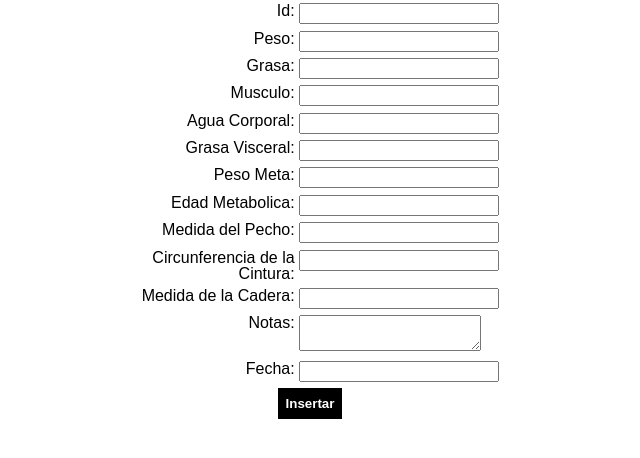
After one commit to amirghin/EEPG, a PHP site: page /f_controles.php in a window 1280 px wide. The commit adds this page. Shown: the top 458 px of the page, without its empty margins (330-970 px from the left). Run offline with PHP 8.4, Linux system fonts and the light colour scheme.

Commit message:
Form Controles, Cambios Form Pacientes

```diff
--- /dev/null
+++ b/f_controles.php
@@ -0,0 +1,78 @@
+
+<!DOCTYPE html>
+<html>
+<head>
+	<meta charset="utf-8">
+	<title>Nutrivital - Controles</title>
+    <link rel="stylesheet" type="text/css" href="css/estilos.css">
+	<script src="js/jquery-2.1.3.min.js"></script>
+	<script src="js/main.js"></script>
+</head>
+
+<body>
+	<section class="estilos_form">
+		<form method="POST" enctype="multipart/form-data" action="">
+			<fieldset class="controles">
+				<div class="filas">
+			    	<label for="lblId">Id: </label>
+			    	<input type="text" name="txtId">
+				</div>
+				<div class="filas">
+			    	<label for="lblPeso">Peso: </label>
+			    	<input type="text" name="txtPeso">
+			    </div>
+				<div class="filas">
+					<label for="lblGrasa">Grasa:</label>
+					<input type="text" name="txtGrasa">
+				</div>
+				<div class="filas">
+					<label for="lblMusculo">Musculo:</label>
+					<input type="text" name="txtMusculo">
+				</div>
+				<div class="filas">
+					<label for="lblAguaCorporal">Agua Corporal:</label>
+					<input type="text" name="txtAguaCorporal">
+				</div>
+				<div class="filas">
+					<label for="lblGrasaVisceral">Grasa Visceral:</label>
+					<input type="text" name="txtGrasaVisceral">
+				</div>
+				<div class="filas">
+					<label for="lblPesoMeta">Peso Meta:</label>
+					<input type="text" name="txtPesoMeta">
+				</div>
+				<div class="filas">
+					<label for="lblEdadMetabolica">Edad Metabolica:</label>
+					<input type="text" name="txtEdadmetabolica">
+				</div>
+				<div class="filas">
+					<label for="lblMedidaPecho">Medida del Pecho:</label>
+					<input type="text" name="txtMedidaPecho">
+				</div>
+				<div class="filas">
+					<label for="lblCircCintura">Circunferencia de la Cintura:</label>
+					<input type="text" name="txtCircCintura">
+				</div>
+				<div class="filas">
+					<label for="lblMedidaCadera">Medida de la Cadera:</label>
+					<input type="text" name="txtMedidaCadera">
+				</div>
+				<div class="filas">
+					<label for="lblNotas">Notas:</label>
+					<textarea name="txtNotes"></textarea>
+				</div>
+				<div class="filas">
+					<label for="lblFecha">Fecha:</label>
+					<input type="text" name="txtFecha">
+				</div>
+
+				<div class="filas">
+			    	<input type="button" value="Insertar" class="button" id="crear_peliculas">
+			    	<input type="hidden" name="action" value="upload" />
+			    </div>
+			</fieldset>
+		</form>
+	</section>
+</body>
+
+</html>
```
Also changed, not shown: f_pacientes.php (+4 -4 lines).
